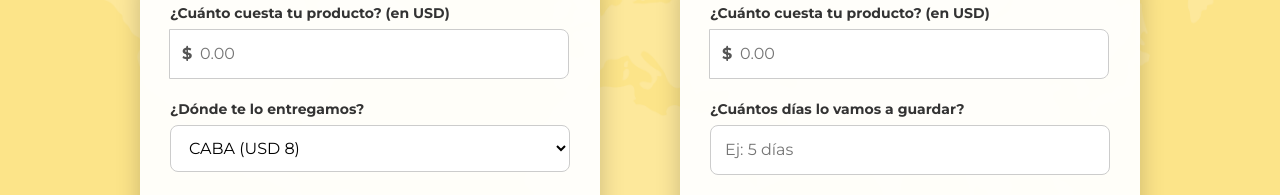
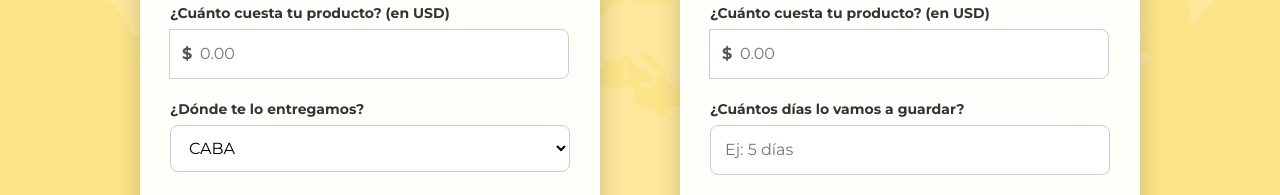
Before and after one commit to CapriaG/Storships-Solution, a React (Vite) app in the folder storships-solution/: page / in a window 1280 px wide. Shown: the part 1881-2076 px from the top of the page. Built offline with nearby package versions, Linux system fonts and the light colour scheme.

Commit message:
quit specifications to CalculatorSection

```diff
--- a/storships-solution/src/sections/CalculatorSection.jsx
+++ b/storships-solution/src/sections/CalculatorSection.jsx
@@ -84,8 +84,8 @@ const Calculator = () => {
             </div>
             <label>¿Dónde te lo entregamos?</label>
             <select value={location} onChange={(e) => setLocation(e.target.value)}>
-              <option value="caba">CABA (USD 8)</option>
-              <option value="gba">GBA (USD 10)</option>
+              <option value="caba">CABA</option>
+              <option value="gba">GBA</option>
             </select>
             <button type="submit">Calcular Envío</button>
           </form>
```
